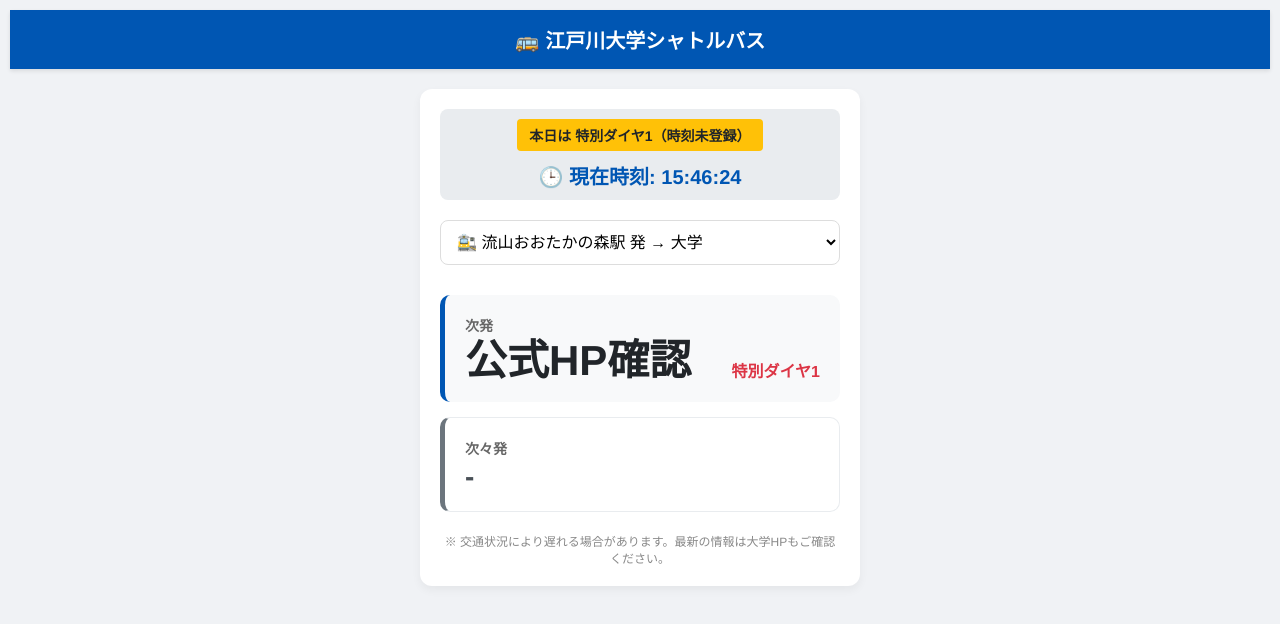
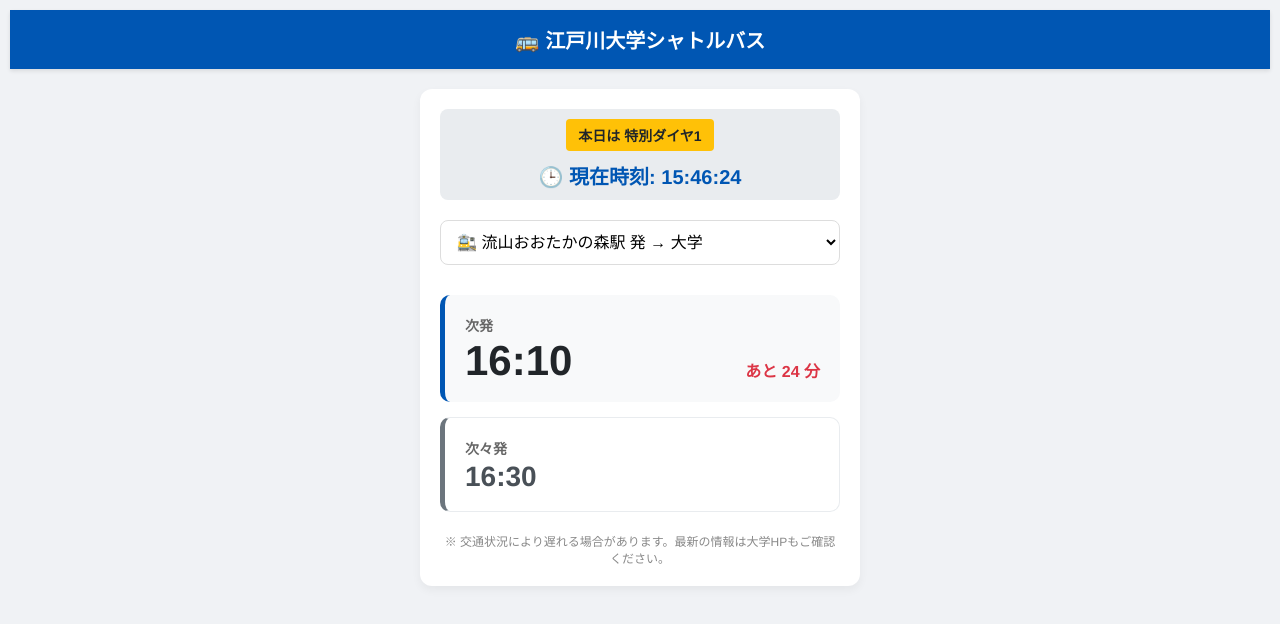
Before and after one commit to sh4ma48/my-bus-x7y8z9w072, a plain HTML site: page index.html in a window 1280 px wide. Drawn offline with Linux system fonts and the light colour scheme.

Commit message:
Refactor schedule handling logic
Removed special schedule handling and related variables.

```diff
--- a/index.html
+++ b/index.html
@@ -239,13 +239,107 @@
                 "17:05", "17:25", "17:45",
                 "18:05"
             ]
+        },
+        '特別ダイヤ1': {
+            otakanomori: [
+                "08:10", "08:30", "08:35", "08:40", "08:50", "08:55",
+                "09:00", "09:10", "09:15", "09:20", "09:30", "09:35", "09:40", "09:50", "09:55",
+                "10:15", "10:35", "10:55",
+                "11:15", "11:35", "11:55",
+                "12:10", "12:30", "12:40", "12:50",
+                "13:00", "13:10", "13:20", "13:30", "13:35", "13:50", "13:55",
+                "14:15", "14:35", "14:50",
+                "15:10", "15:30",
+                "16:10", "16:30", "16:50",
+                "17:10", "17:30", "17:50"
+            ],
+            edogawa: [
+                "08:20", "08:40", "08:45",
+                "09:00", "09:05", "09:20", "09:25", "09:40", "09:45",
+                "10:05", "10:25", "10:45",
+                "11:05", "11:25", "11:45",
+                "12:20", "12:30", "12:40", "12:50",
+                "13:00", "13:10", "13:20", "13:25", "13:40", "13:45",
+                "14:05", "14:25", "14:45",
+                "15:20",
+                "16:00", "16:10", "16:20", "16:30", "16:40", "16:50",
+                "17:00", "17:20", "17:40"
+            ]
+        },
+        '特別ダイヤ2': {
+            otakanomori: [
+                "09:35",
+                "11:50",
+                "12:10", "12:30", "12:50",
+                "17:20", "17:40",
+                "18:00", "18:20", "18:40"
+            ],
+            edogawa: [
+                "12:00", "12:20", "12:40",
+                "17:10", "17:30", "17:50",
+                "18:10", "18:30", "18:50",
+                "19:10", "19:30"
+            ]
+        },
+        '特別ダイヤ3': {
+            otakanomori: [
+                "08:10", "08:25", "08:45",
+                "09:15", "09:35",
+                "10:00", "10:20", "10:40",
+                "11:00", "11:50",
+                "12:10", "12:40",
+                "13:00",
+                "14:20", "14:40",
+                "15:00", "15:20", "15:40",
+                "16:10", "16:30",
+                "17:00", "17:20", "17:50"
+            ],
+            edogawa: [
+                "08:35",
+                "09:05", "09:25", "09:50",
+                "10:10", "10:30", "10:50",
+                "11:40",
+                "12:00", "12:30", "12:50",
+                "14:10", "14:30", "14:50",
+                "15:10", "15:30",
+                "16:00", "16:20", "16:50",
+                "17:10", "17:40",
+                "18:20", "18:45",
+                "19:00"
+            ]
+        },
+        '特別ダイヤ4': {
+            otakanomori: [
+                "08:10", "08:25", "08:45",
+                "09:05", "09:15", "09:25", "09:35", "09:50",
+                "10:00", "10:20", "10:40",
+                "11:00", "11:50",
+                "12:00", "12:10", "12:20", "12:40", "12:50",
+                "13:00", "13:20",
+                "14:20", "14:40",
+                "15:00", "15:20", "15:40",
+                "16:10", "16:30",
+                "17:00", "17:20", "17:50"
+            ],
+            edogawa: [
+                "08:35",
+                "09:05", "09:25", "09:50",
+                "10:10", "10:30", "10:50",
+                "11:40",
+                "12:00", "12:10", "12:30", "12:40", "12:50",
+                "13:10", "13:30",
+                "14:10", "14:30", "14:50",
+                "15:10", "15:30",
+                "16:00", "16:20", "16:50",
+                "17:10", "17:40",
+                "18:20", "18:45",
+                "19:00"
+            ]
         }
     };
 
     let currentScheduleType = '';
     let isServiceSuspended = false;
-    let isSpecialSchedule = false;
-    let specialScheduleName = '';
 
     // === カレンダー設定 ===
     const scheduleCalendar = {
@@ -281,11 +375,8 @@
         const badge = document.getElementById('autoDetectBadge');
 
         isServiceSuspended = false;
-        isSpecialSchedule = false;
-        specialScheduleName = '';
 
         if (!determinedType) {
-             // カレンダーにない日は仮にAダイヤとするか、運用に合わせて変更
              determinedType = "Aダイヤ (予定表外)";
              currentScheduleType = 'Aダイヤ';
              badge.innerText = `本日は ${determinedType}`;
@@ -294,16 +385,16 @@
              isServiceSuspended = true;
              badge.innerText = "本日は 運休 です";
              badge.style.backgroundColor = "#dc3545";
-        } else if (determinedType.includes("特別ダイヤ")) {
-             isSpecialSchedule = true;
-             specialScheduleName = determinedType;
-             badge.innerText = `本日は ${determinedType}（時刻未登録）`;
-             badge.style.backgroundColor = "#ffc107";
-             badge.style.color = "#212529";
         } else {
              currentScheduleType = determinedType;
              badge.innerText = `本日は ${determinedType}`;
-             badge.style.backgroundColor = "#28a745";
+             if (determinedType.includes("特別")) {
+                 badge.style.backgroundColor = "#ffc107";
+                 badge.style.color = "#212529";
+             } else {
+                 badge.style.backgroundColor = "#28a745";
+                 badge.style.color = "white";
+             }
         }
     }
 
@@ -320,13 +411,6 @@
             document.getElementById("nextBus").innerText = "運休";
             document.getElementById("followingBus").innerText = "-";
             document.getElementById("countdown").innerText = "";
-            return;
-        }
-
-        if (isSpecialSchedule) {
-            document.getElementById("nextBus").innerText = "公式HP確認";
-            document.getElementById("followingBus").innerText = "-";
-            document.getElementById("countdown").innerText = specialScheduleName;
             return;
         }
 
```
